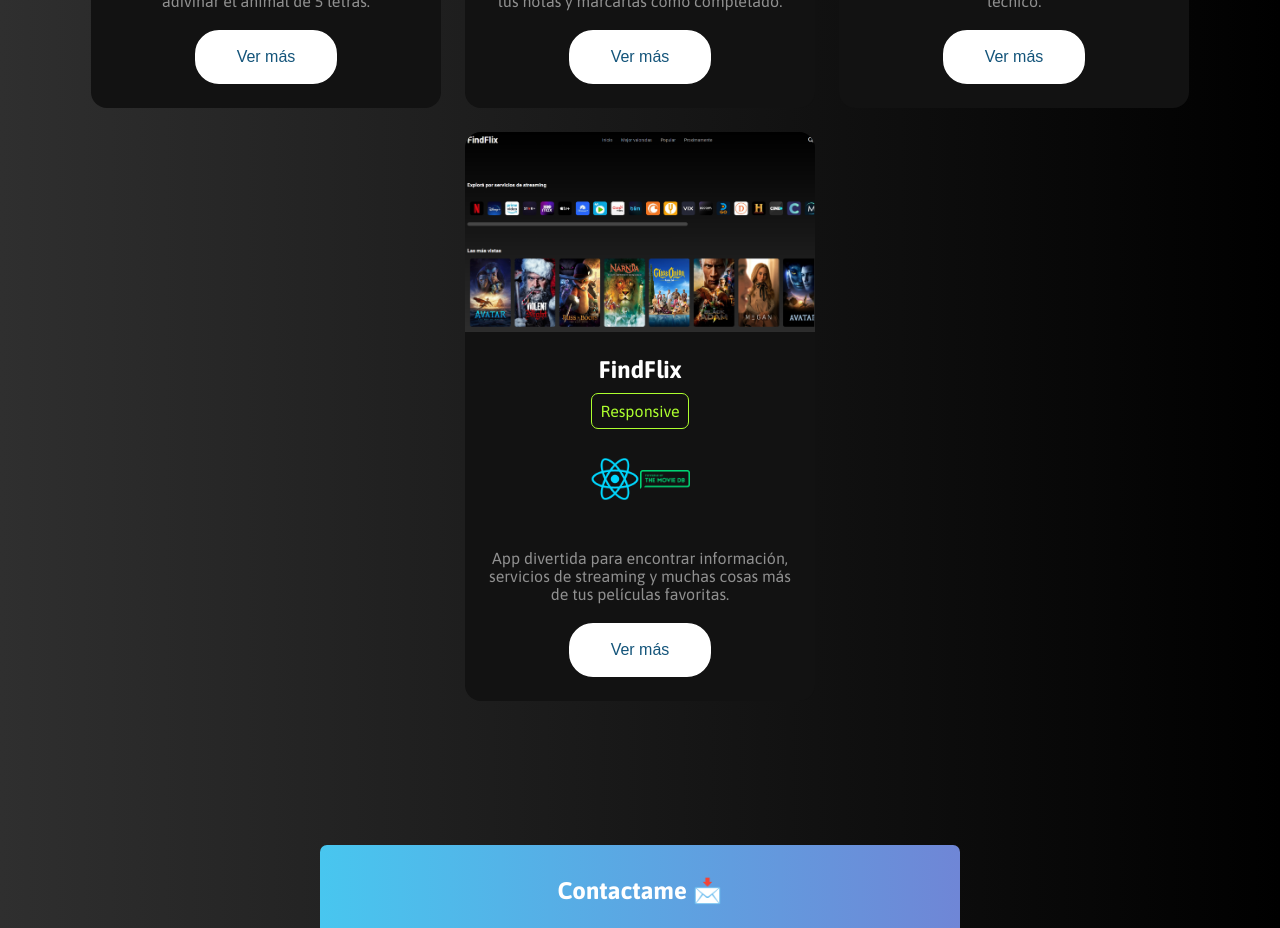
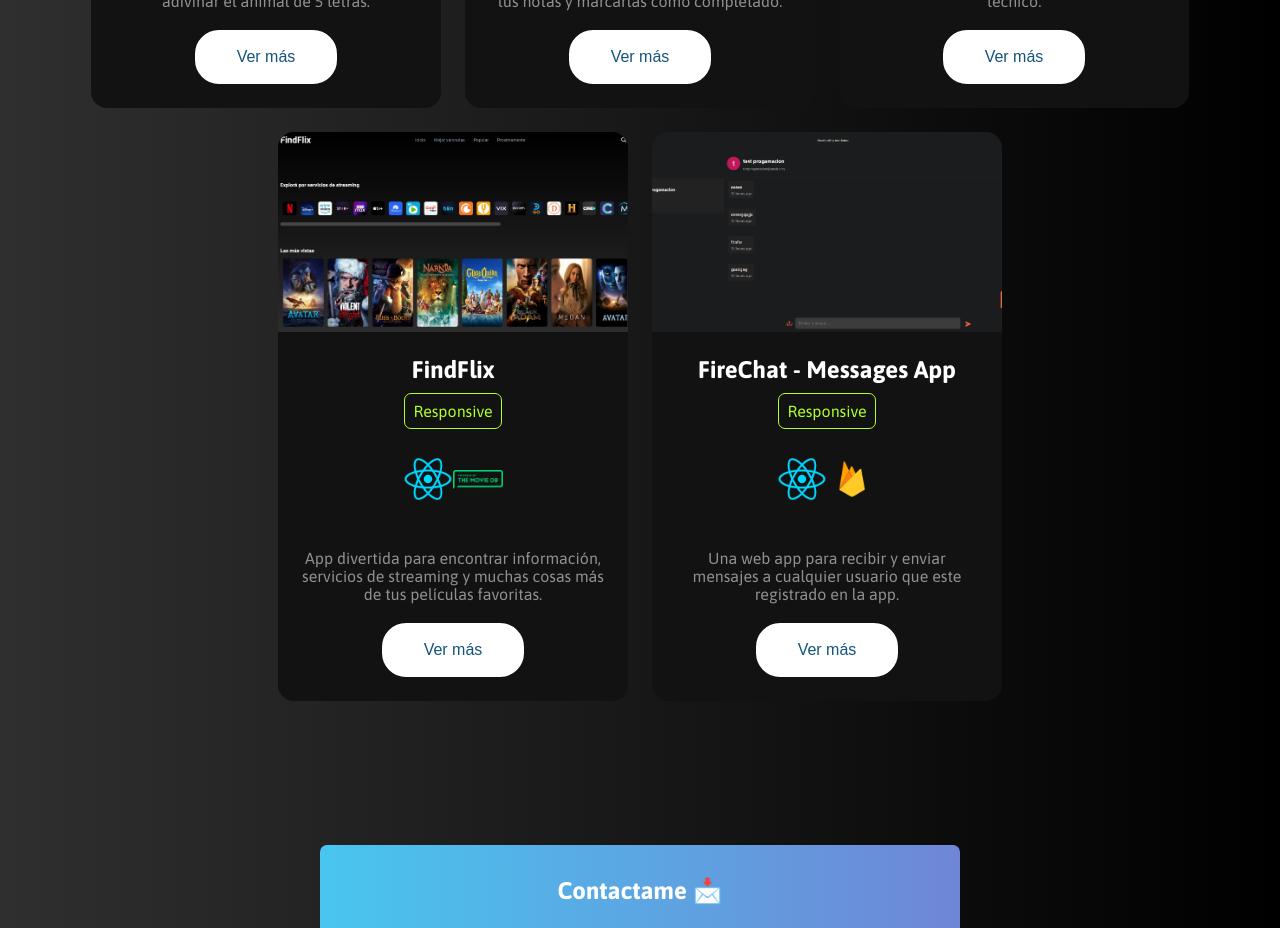
Before and after one commit to juanib12/portfolio, a React (Create React App) app: page / in a window 1280 px wide. Shown: the part 3220-4148 px from the top of the page. Built offline with nearby package versions, Linux system fonts and the light colour scheme.

Commit message:
add project firechat

```diff
--- a/src/components/Projects.js
+++ b/src/components/Projects.js
@@ -11,6 +11,7 @@
 import Mongo from "../images/mongodbicon.png";
 import findflix from "../images/findflix.png";
 import tmdb from "../images/tmdb.png";
+import firechat from '../images/firechat.png'
 
 const Projects = () => {
   return (
@@ -115,6 +116,30 @@
             </div>
           </div>
         </a>
+
+        <a target="_blank" href="http://juani-chat-app.vercel.app/">
+          <div className="projects_data">
+            <div className="projects_data-images">
+              <img src={firechat} />
+            </div>
+            <div className="projects_data-info">
+              <div className="projects_data-title">
+                <h2>FireChat - Messages App</h2>
+              </div>
+              <div className="projects_data-responsive">
+                <p>Responsive</p>
+              </div>
+              <div className="projects_data-leng">
+                <img src={ReactChiquito} width="50px" />
+                <img src={Firebase} width="50px" />
+              </div>
+              <div className="projects_data-desc">
+                Una web app para recibir y enviar mensajes a cualquier usuario que este registrado en la app.
+              </div>
+              <button>Ver más</button>
+            </div>
+          </div>
+        </a>
       </div>
     </section>
   );
```
Also changed, not shown: src/images/firechat.png (added).
